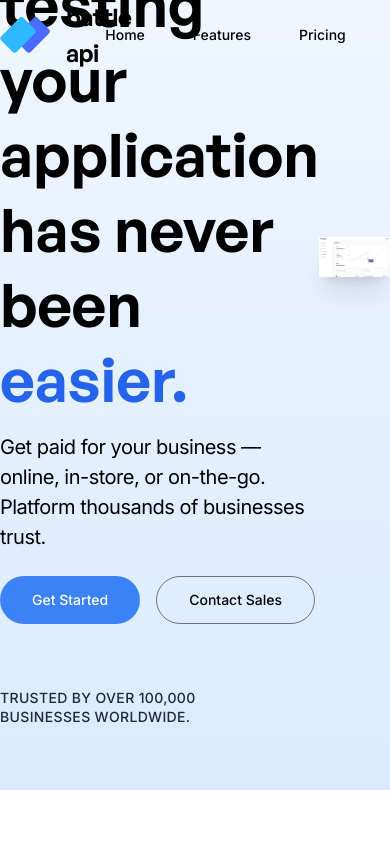
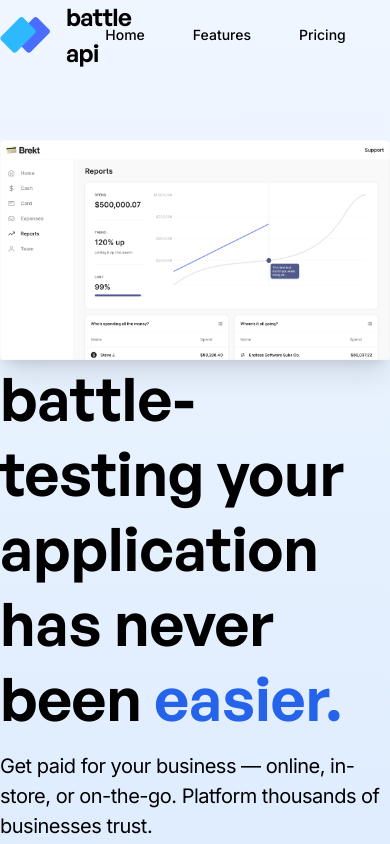
Before and after one commit to brandon-kong/battle-api, a Next.js app: page / in a window 390 px wide. Shown: the top 844 px of the page. Built offline with nearby package versions, Linux system fonts and the light colour scheme.

Commit message:
Responsive

```diff
--- a/src/app/page.tsx
+++ b/src/app/page.tsx
@@ -3,13 +3,13 @@
 
 export default function Home() {
     return (
-        <main className="flex place-content-center items-center bg-gradient-to-t from-blue-100 to-blue-50 pt-navbar">
+        <main className="flex place-content-center items-center bg-gradient-to-t from-blue-100 to-blue-50 pt-navbar-2x xl:pt-navbar">
             <div
-            className={'max-w-content h-[720px] w-full flex flex-col place-content-end'}
+            className={'max-w-content h-min xl:h-[720px] w-full flex flex-col place-content-end'}
             >
 
                 <div
-                className={'flex w-full place-content-between place-items-center'}
+                className={'flex flex-col-reverse xl:flex-row w-full place-content-between place-items-center'}
                 >
 
                     <div
--- a/tailwind.config.ts
+++ b/tailwind.config.ts
@@ -10,6 +10,13 @@
     fontFamily: {
       'sans': 'var(--font-general-sans)',
       'mono': 'var(--font-inter)',
+    },
+    screens: {
+      "sm": "640px",
+      "md": "768px",
+      "lg": "1024px",
+      "xl": "1280px",
+      "2xl": "1536px",
     },
     extend: {
       backgroundImage: {
```
